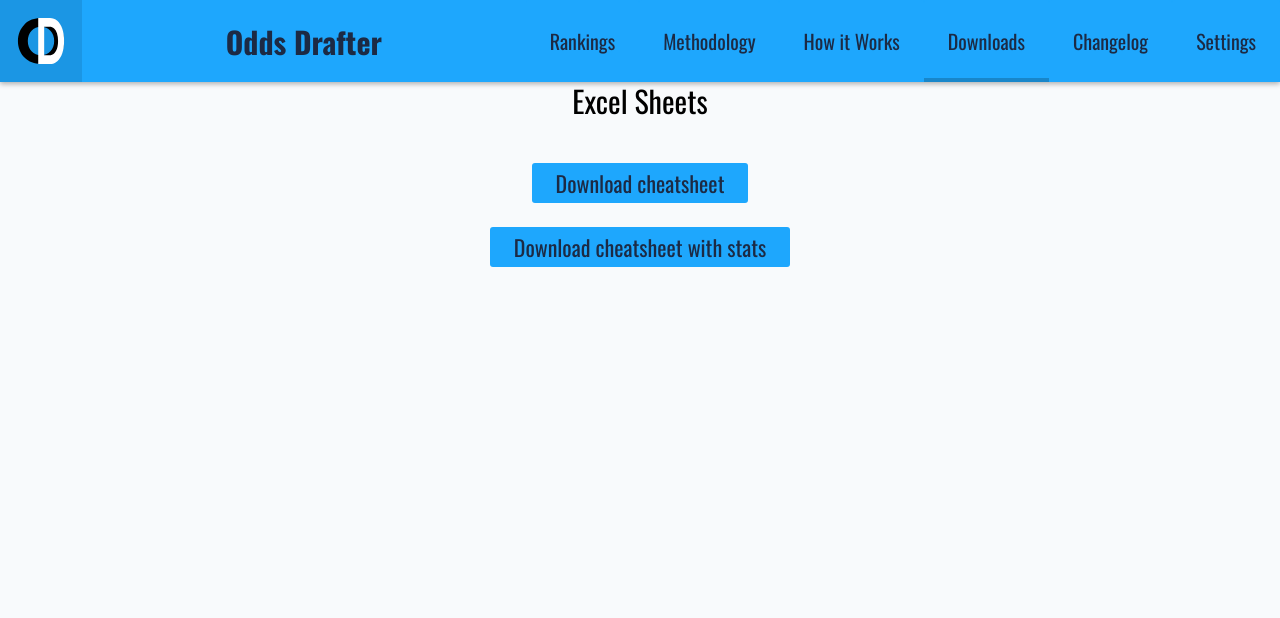
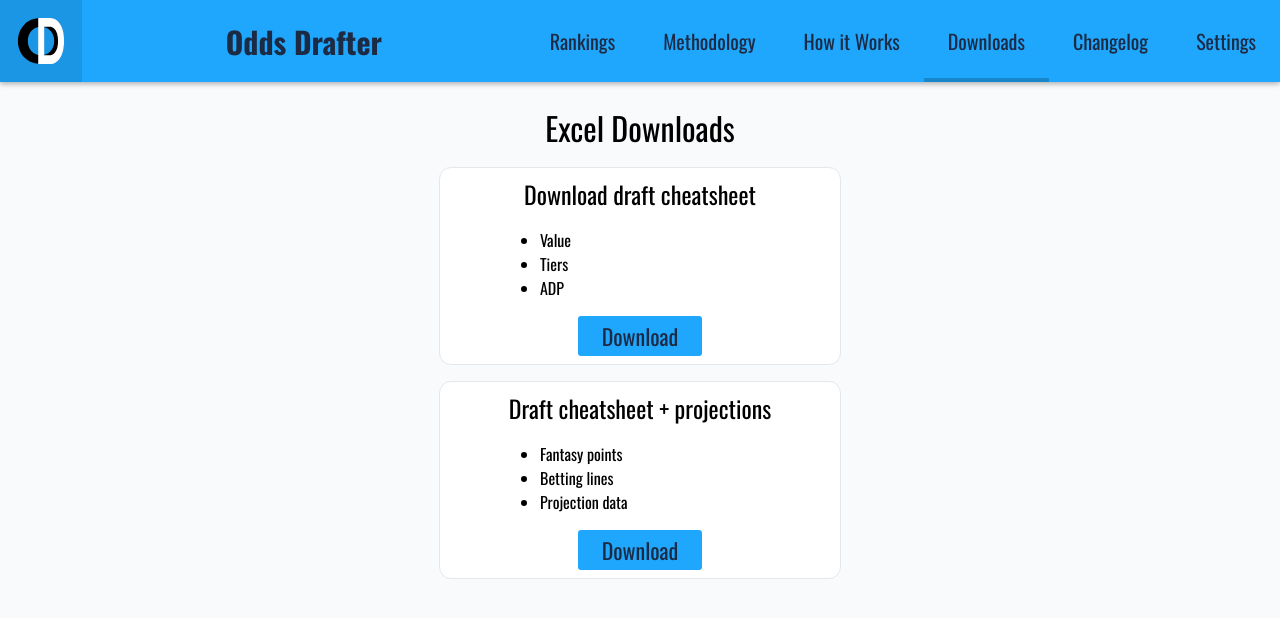
Before and after one commit to Vinlanzito/odds-drafter-2.0, a React (Vite) app: page / in a window 1280 px wide. Both pictures are taken after a click on the button "Downloads". Shown: the top 618 px of the page. Built offline with nearby package versions, Linux system fonts and the light colour scheme.

Commit message:
Updated Downloads page

```diff
--- a/src/Settings.css
+++ b/src/Settings.css
@@ -1,21 +1,26 @@
 #settings-container {
-    margin-top: 56px;
+    margin-top: 96px;
     margin-bottom: 104px;
     display: flex;
     justify-content: center;
+    gap: 8px;
 }
 
 #replacement-container {
-    width: 22.5%;
+    width: 20%;
     display: flex;
     flex-direction: column;
     align-items: center;
     justify-content: left;
     min-width: 250px;
+    background-color: #FFFFFF;
+    border:1px solid #E5E7EB;
+    border-radius:12px;
 }
 
 .settings-header {
     font-size: 30px;
+    margin-top: 8px;
     margin-bottom: 16px;
     color: #1C2A44;
 }
@@ -51,7 +56,8 @@
 }
 
 .update-button {
-    margin-top: 16px;
+    margin-top: 8px;
+    margin-bottom: 8px;
     padding: 4px 24px;
     border-radius: 3px;
     font-size: 22px;
@@ -63,7 +69,7 @@
 }
 
 .update-button:hover {
-    background-color: #00b4c8;
+    background-color: #1B96E4;
     cursor: pointer;
 }
 
@@ -80,12 +86,15 @@
 }
 
 #adp-container {
-    width: 22.5%;
+    width: 20%;
     display: flex;
     flex-direction: column;
     align-items: center;
     justify-content: left;
     min-width: 250px;
+    background-color: #FFFFFF;
+    border:1px solid #E5E7EB;
+    border-radius:12px;
 }
 
 #adp-form {
@@ -101,11 +110,14 @@
 }
 
 #tier-container {
-    width: 22.5%;
+    width: 20%;
     display: flex;
     flex-direction: column;
     align-items: center;
     justify-content: left;
+    background-color: #FFFFFF;
+    border:1px solid #E5E7EB;
+    border-radius:12px;
 }
 
 #tier-value-inputs {
@@ -138,12 +150,15 @@
 }
 
 #points-container {
-    width: 22.5%;
+    width: 20%;
     display: flex;
     flex-direction: column;
     align-items: center;
     justify-content: left;
     min-width: 245px;
+    background-color: #FFFFFF;
+    border:1px solid #E5E7EB;
+    border-radius:12px;
 }
 
 #point-value-inputs {
--- a/src/Spreadsheets.css
+++ b/src/Spreadsheets.css
@@ -1,10 +1,10 @@
 .download-header {
-    font-size: 30px;
+    font-size: 32px;
     margin-bottom: 16px;
 }
 
 .download-button {
-    margin-top: 24px;
+    margin: 8px 0;
     padding: 4px 24px;
     border-radius: 3px;
     font-size: 22px;
@@ -16,7 +16,7 @@
 }
 
 .download-button:hover {
-    background-color: #00b4c8;
+    background-color: #1B96E4;
     cursor: pointer;
 }
 
@@ -26,9 +26,30 @@
 }
 
 #spreadsheets-container {
-    margin-top: 48px;
+    margin-top: 72px;
     display: flex;
     flex-direction: column;
     align-items: center;
     justify-content: center;
 }
+
+.spreadsheet-card {
+    width: 400px;
+    background-color: #FFFFFF;
+    border:1px solid #E5E7EB;
+    border-radius:12px;
+    display: flex;
+    flex-direction: column;
+    align-items: center;
+    margin-bottom: 16px;
+}
+
+.download-subheader {
+    margin: 8px 0;
+    font-size: 24px;
+}
+
+ul {
+    margin: 8px 0;
+    width: 60%;
+}
--- a/src/Spreadsheets.jsx
+++ b/src/Spreadsheets.jsx
@@ -104,9 +104,25 @@ function SpreadsheetsBody() {
 
   return (
     <div id="spreadsheets-container">
-        <p className="download-header">Excel Sheets</p>
-        <button onClick={handleExport} className="download-button">Download cheatsheet</button>
-        <button onClick={handleExportWithData} className="download-button">Download cheatsheet with stats</button>
+        <p className="download-header">Excel Downloads</p>
+        <div className="spreadsheet-card">
+            <p className="download-subheader">Download draft cheatsheet</p>
+            <ul>
+                <li>Value</li>
+                <li>Tiers</li>
+                <li>ADP</li>
+            </ul>
+            <button onClick={handleExport} className="download-button">Download</button>
+        </div>
+        <div className="spreadsheet-card">
+            <p className="download-subheader">Draft cheatsheet + projections</p>
+            <ul>
+                <li>Fantasy points</li>
+                <li>Betting lines</li>
+                <li>Projection data</li>
+            </ul>
+            <button onClick={handleExportWithData} className="download-button">Download</button>
+        </div>
     </div>
   );
 }
```
